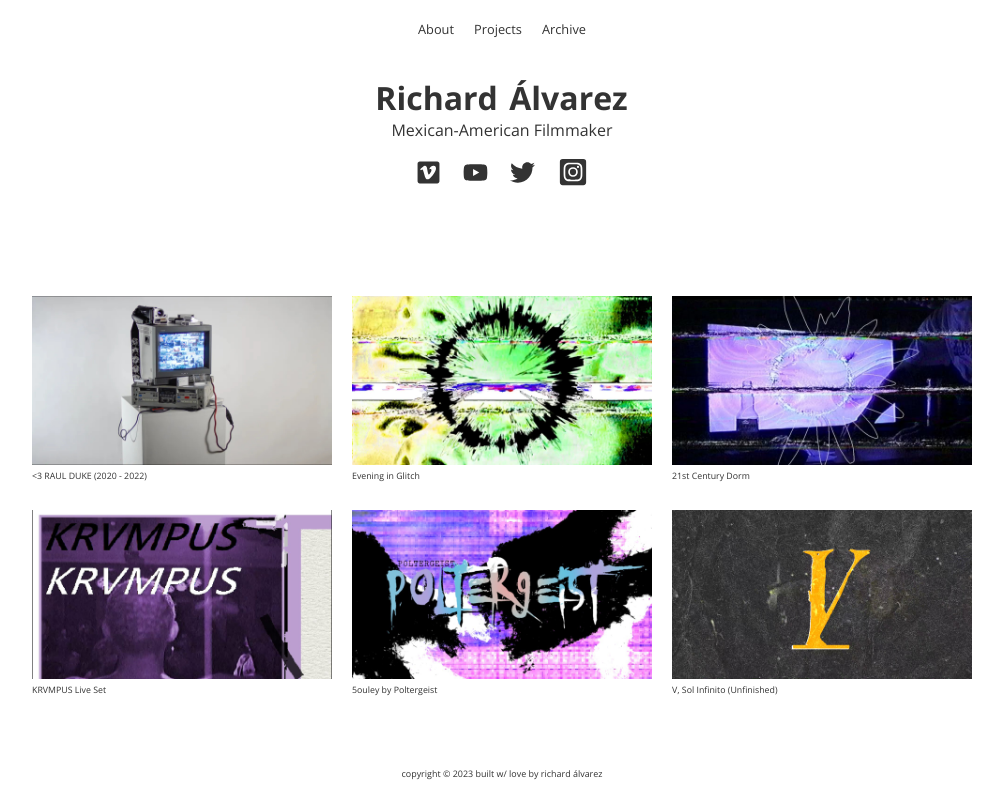
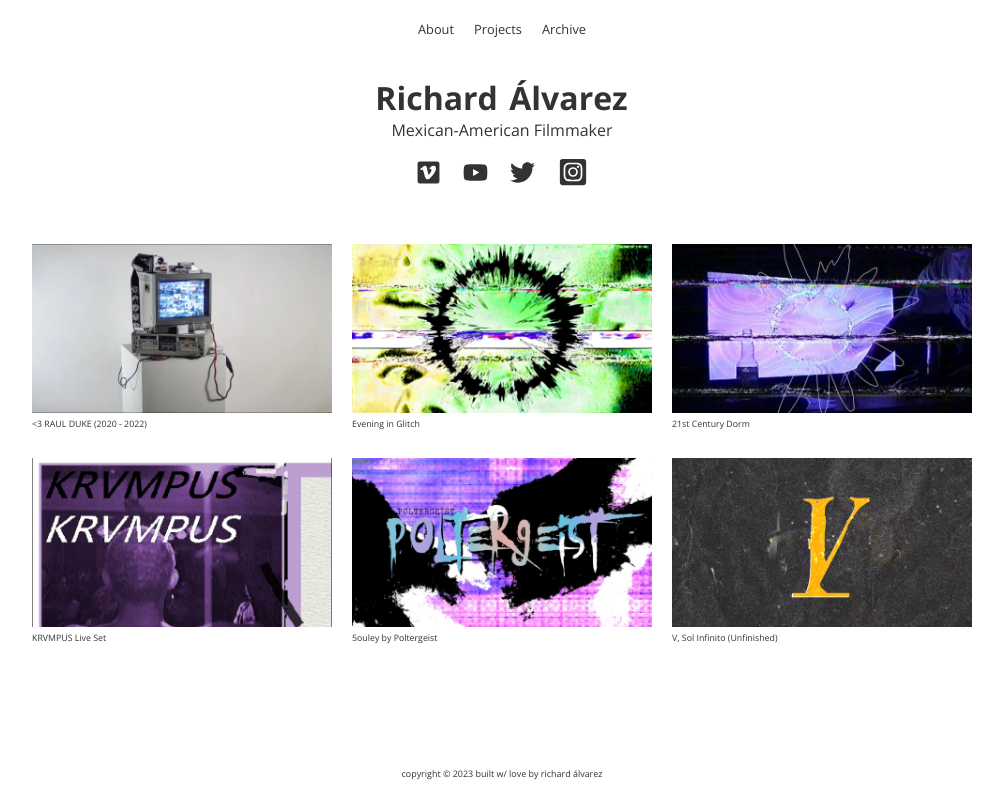
Before and after one commit to raulduk3/raulduke, a Next.js app: page / in a window 1280 px wide. Shown: the whole page, without its empty margins (138-1141 px from the left). Built offline with nearby package versions, Linux system fonts and the light colour scheme; a web font is replaced by a local one.

Commit message:
charlie fixed

```diff
--- a/styles/index.js
+++ b/styles/index.js
@@ -25,8 +25,8 @@ export const Navigation = styled.nav`
 `
 
 export const Hero = styled.div`
-    margin-top: 3.3em;
-    margin-bottom: -8.5vh;
+    margin-top: 3.5em;
+    margin-bottom: -15vh;
     display: flex;
     flex-direction: column;
     align-items: center;
```
